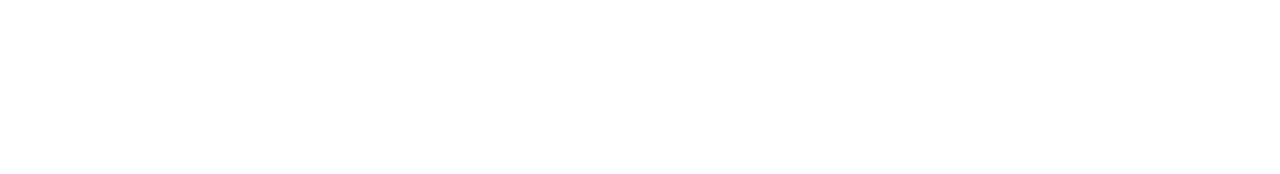
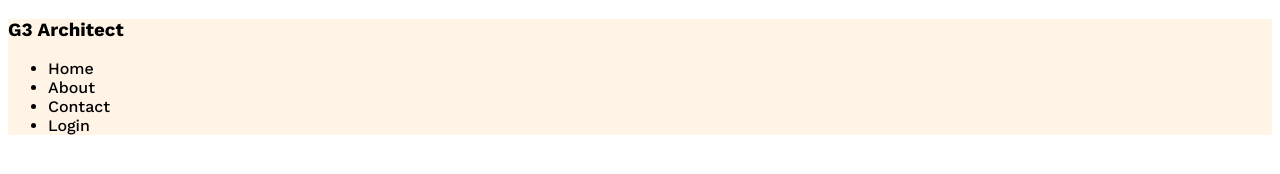
Before and after one commit to sabbirsiddique/g3-architecture, a plain HTML site: page index.html in a window 1280 px wide. Drawn offline with nearby package versions, Linux system fonts and the light colour scheme.

Commit message:
nav created

```diff
--- a/index.html
+++ b/index.html
@@ -3,8 +3,22 @@
   <head>
     <meta charset="UTF-8" />
     <meta name="viewport" content="width=device-width, initial-scale=1.0" />
-    <title>g3-architecture</title>
+    <title>G3-architecture</title>
+    <link rel="stylesheet" href="./styles/architect.css">
   </head>
   <body>
+    <header>
+      <nav>
+        <h3>G3 Architect</h3>
+        <ul>
+          <li>Home</li>
+          <li>About</li>
+          <li>Contact</li>
+          <li>Login</li>
+        </ul>
+      </nav>
+    </header>
+    <main></main>
+    <footer></footer>
   </body>
 </html>
--- /dev/null
+++ b/styles/architect.css
@@ -0,0 +1,9 @@
+@import url('https://fonts.googleapis.com/css2?family=Work+Sans:ital,wght@0,500;0,700;0,800;1,400&display=swap');
+
+*{
+    font-family: 'Work Sans', sans-serif;
+}
+
+header {
+    background: #ff900e1a;
+}
```
Also changed, not shown: images/architect.png (added), images/banner.png (added), images/icons/customers.png (added), images/icons/email.png (added), images/icons/projects.png (added), images/icons/ribon.png (added), images/sponsors/amazon.png (added), images/sponsors/figma.png (added), images/sponsors/google.png (added), images/sponsors/spotify.png (added), images/sponsors/telerama.png (added), images/team1.png (added), images/team2.png (added), images/team3.png (added), 1 more files.
